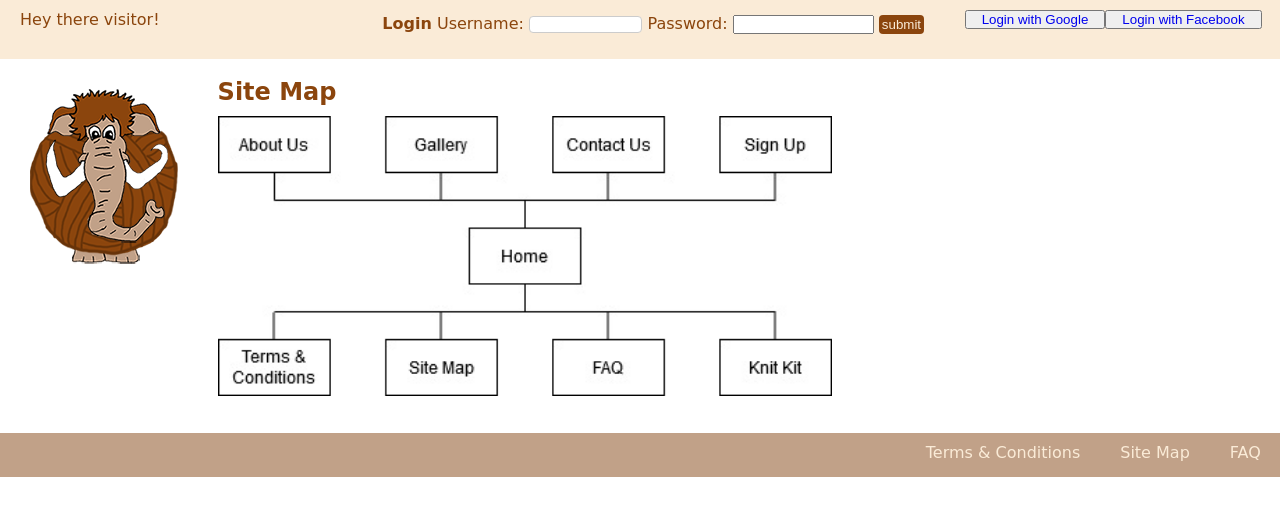
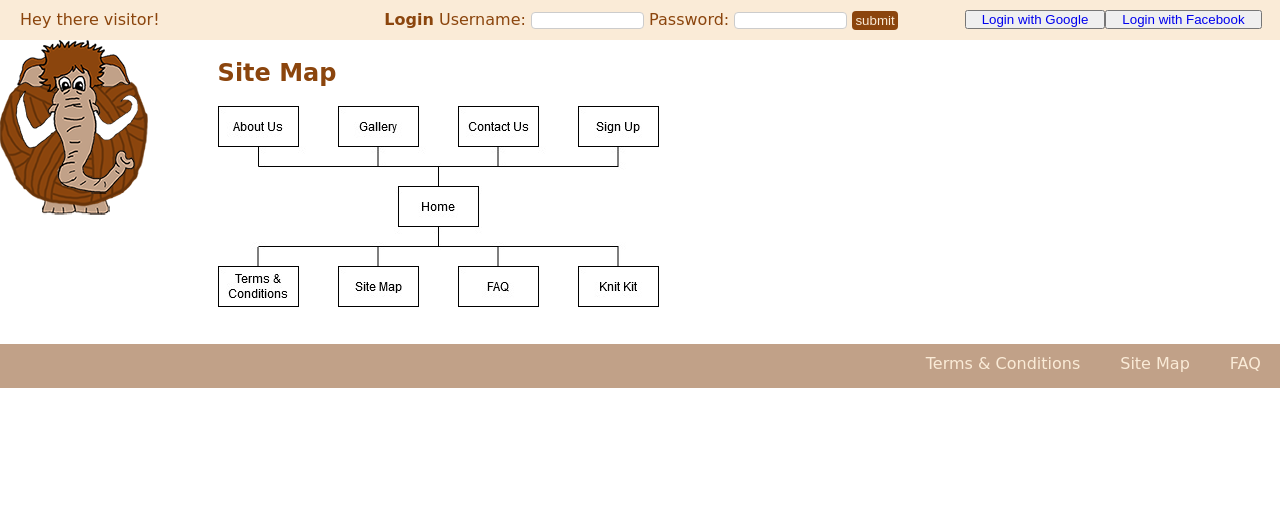
Before and after one commit to kasparas-ban/Woolley-Mammoth, a Django app: page /mammoth/site_map/ in a window 1280 px wide. Shown: the part 42-558 px from the top of the page. Run offline with Django 3.2, Linux system fonts and the light colour scheme; some libraries are stand-ins or nearby versions.

Commit message:
Removed any inline styling

```diff
--- a/static/css/base_style.css
+++ b/static/css/base_style.css
@@ -125,7 +125,10 @@
     overflow: auto;
 }
 
-
+.img{
+   padding: 30px;
+    float: left;
+}
 .footer{
     position:relative;
     bottom: 5px;
@@ -196,6 +199,13 @@
 .login input[type=text], select, textarea {
   width: 20%;
   padding: 0px;
+     margin: 0;
+
+}
+.login input[type=password], select, textarea {
+  width: 20%;
+  padding: 0px;
+     margin: 0;
 
 }
 
@@ -206,6 +216,7 @@
   border: none;
   border-radius: 4px;
   cursor: pointer;
+    margin: 0;
 }
 
 
@@ -232,6 +243,28 @@ input[type=email], select, textarea {
   resize: vertical;
 }
 
+input[type=message], select, textarea {
+  width: 100%;
+    height: 200px;
+  padding: 12px;
+  border: 1px solid #ccc;
+  border-radius: 4px;
+  box-sizing: border-box;
+  margin-top: 6px;
+  margin-bottom: 16px;
+  resize: vertical;
+}
+
+input[type=password], select, textarea {
+  width: 100%;
+  padding: 12px;
+  border: 1px solid #ccc;
+  border-radius: 4px;
+  box-sizing: border-box;
+  margin-top: 6px;
+  margin-bottom: 16px;
+  resize: vertical;
+}
 input[type=submit] {
   background-color: #8b450d;
   color: white;
@@ -239,6 +272,7 @@ input[type=submit] {
   border: none;
   border-radius: 4px;
   cursor: pointer;
+    margin-top: 30px;
 }
 
 input[type=submit]:hover {
@@ -313,6 +347,7 @@ input[type=submit]:hover {
   animation: fadeIn 1s;
 }
 
+
 /* Add animation (fade in the popup) */
 @-webkit-keyframes fadeIn {
   from {opacity: 0;}
--- a/templates/mammoth/base.html
+++ b/templates/mammoth/base.html
@@ -74,7 +74,7 @@
 		<!-- Reports the status of a recently done action -->
 		{% block status_block %}
 		{% endblock %}
- <img style="padding: 30px; float: left" src="{% static "images/mammoth4.png" %}" alt="Woolly Mammoth logo">
+ <img src="{% static "images/mammoth4.png" %}" alt="Woolly Mammoth logo">
 
 
         <div class="main">
--- a/templates/mammoth/contact_us.html
+++ b/templates/mammoth/contact_us.html
@@ -23,7 +23,7 @@
 
 
     <label for="message">Message</label>
-    <textarea id="message" name="message" placeholder="Write something..." style="height:200px"></textarea>
+    <textarea id="message" name="message" placeholder="Write something..."></textarea>
     <input type="submit" value="Submit" />
 </form>
 
--- a/templates/mammoth/knit_kit.html
+++ b/templates/mammoth/knit_kit.html
@@ -13,11 +13,11 @@
 
 <br />
 <div class="knitkit">
-<div class="knitkitpanel"><a href="http://www.theyarncake.co.uk/" target="_blank" alt+"Link to The Yarn Cake website.">The Yarn Cake</a><iframe src="https://www.google.com/maps/embed?pb=!1m18!1m12!1m3!1d2237.9381388421734!2d-4.285675784574813!3d55.881087680587875!2m3!1f0!2f0!3f0!3m2!1i1024!2i768!4f13.1!3m3!1m2!1s0x48884435281dd047%3A0x1ab50a0781b6980!2sThe%20Yarn%20Cake!5e0!3m2!1sen!2suk!4v1583589021836!5m2!1sen!2suk" width="300" height="225" frameborder="0" style="border:0;" allowfullscreen=""></iframe></div>
+<div class="knitkitpanel"><a href="http://www.theyarncake.co.uk/" target="_blank" alt+"Link to The Yarn Cake website.">The Yarn Cake</a><iframe src="https://www.google.com/maps/embed?pb=!1m18!1m12!1m3!1d2237.9381388421734!2d-4.285675784574813!3d55.881087680587875!2m3!1f0!2f0!3f0!3m2!1i1024!2i768!4f13.1!3m3!1m2!1s0x48884435281dd047%3A0x1ab50a0781b6980!2sThe%20Yarn%20Cake!5e0!3m2!1sen!2suk!4v1583589021836!5m2!1sen!2suk" width="300" height="225" frameborder="0" allowfullscreen=""></iframe></div>
 
-<div class="knitkitpanel"><a href="https://www.woolwarehouse.co.uk/attic24" target="_blank" alt+"Link to the Wool Warehouse.">Wool Warehouse</a><iframe src="https://www.google.com/maps/embed?pb=!1m18!1m12!1m3!1d2441.138672078887!2d-1.521914184758272!3d52.27718437976894!2m3!1f0!2f0!3f0!3m2!1i1024!2i768!4f13.1!3m3!1m2!1s0x48773488654cc5f1%3A0x36ac6ccb2f03a04f!2sWool%20Warehouse!5e0!3m2!1sen!2suk!4v1583589490495!5m2!1sen!2suk" width="300" height="225" frameborder="0" style="border:0;" allowfullscreen=""></iframe></div>
+<div class="knitkitpanel"><a href="https://www.woolwarehouse.co.uk/attic24" target="_blank" alt+"Link to the Wool Warehouse.">Wool Warehouse</a><iframe src="https://www.google.com/maps/embed?pb=!1m18!1m12!1m3!1d2441.138672078887!2d-1.521914184758272!3d52.27718437976894!2m3!1f0!2f0!3f0!3m2!1i1024!2i768!4f13.1!3m3!1m2!1s0x48773488654cc5f1%3A0x36ac6ccb2f03a04f!2sWool%20Warehouse!5e0!3m2!1sen!2suk!4v1583589490495!5m2!1sen!2suk" width="300" height="225" frameborder="0"  allowfullscreen=""></iframe></div>
 
-<div class="knitkitpanel"><a href="https://www.thewoolhaven.com/" target="_blank" alt+"Link to The Wool Haven.">The Wool Haven</a><iframe src="https://www.google.com/maps/embed?pb=!1m18!1m12!1m3!1d2241.054335545654!2d-4.273976184577624!3d55.82701618057327!2m3!1f0!2f0!3f0!3m2!1i1024!2i768!4f13.1!3m3!1m2!1s0x488846f8359a632d%3A0x1953e1e48b1695db!2sThe%20Wool%20Haven.!5e0!3m2!1sen!2suk!4v1583589594300!5m2!1sen!2suk" width="300" height="225" frameborder="0" style="border:0;" allowfullscreen=""></iframe></div>
+<div class="knitkitpanel"><a href="https://www.thewoolhaven.com/" target="_blank" alt+"Link to The Wool Haven.">The Wool Haven</a><iframe src="https://www.google.com/maps/embed?pb=!1m18!1m12!1m3!1d2241.054335545654!2d-4.273976184577624!3d55.82701618057327!2m3!1f0!2f0!3f0!3m2!1i1024!2i768!4f13.1!3m3!1m2!1s0x488846f8359a632d%3A0x1953e1e48b1695db!2sThe%20Wool%20Haven.!5e0!3m2!1sen!2suk!4v1583589594300!5m2!1sen!2suk" width="300" height="225" frameborder="0" allowfullscreen=""></iframe></div>
 </div>
 
 {% endblock %}
--- a/templates/mammoth/register.html
+++ b/templates/mammoth/register.html
@@ -22,7 +22,6 @@
             {{ user_form.as_p }}
             {{ profile_form.as_p }}
             <input type="submit" name="submit" value="Register" />
-
         </form>
         {% endif %}
 {% endblock %}
--- a/templates/mammoth/site_map.html
+++ b/templates/mammoth/site_map.html
@@ -10,9 +10,9 @@
 {% block body_block %}
 
     <h2>Site Map</h2>
+<br />
 
-
-    <img src="{% static "images/site_map.jpg" %}" style="width: 60%; padding-top: 10px">
+    <img src="{% static "images/site_map.jpg" %}">
 
 
 {% endblock %}
--- a/woolly_mammoth/settings.py
+++ b/woolly_mammoth/settings.py
@@ -11,6 +11,7 @@ https://docs.djangoproject.com/en/2.1/ref/settings/
 """
 
 EMAIL_BACKEND = 'django.core.mail.backends.console.EmailBackend'
+
 import os
 
 # Build paths inside the project like this: os.path.join(BASE_DIR, ...)
```
